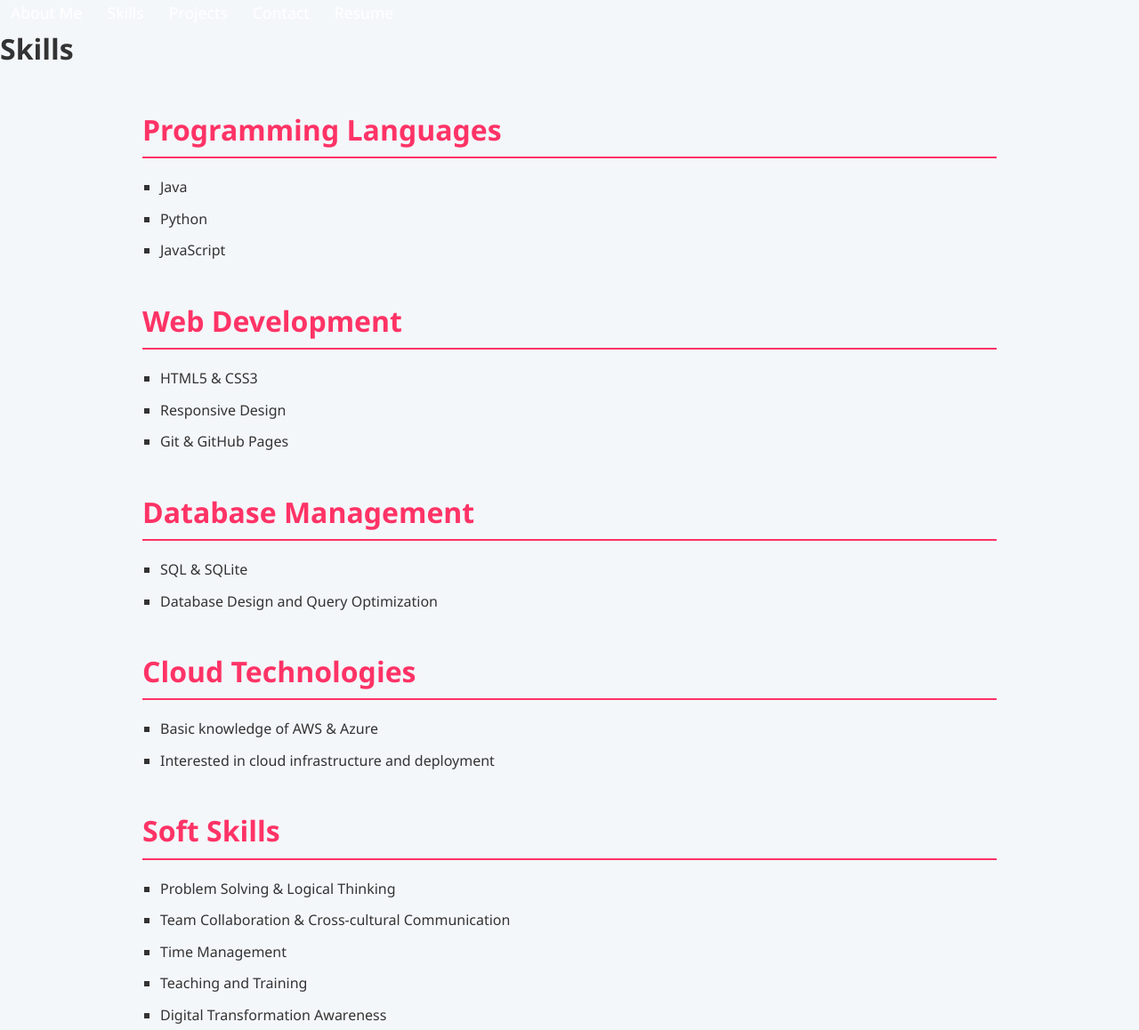
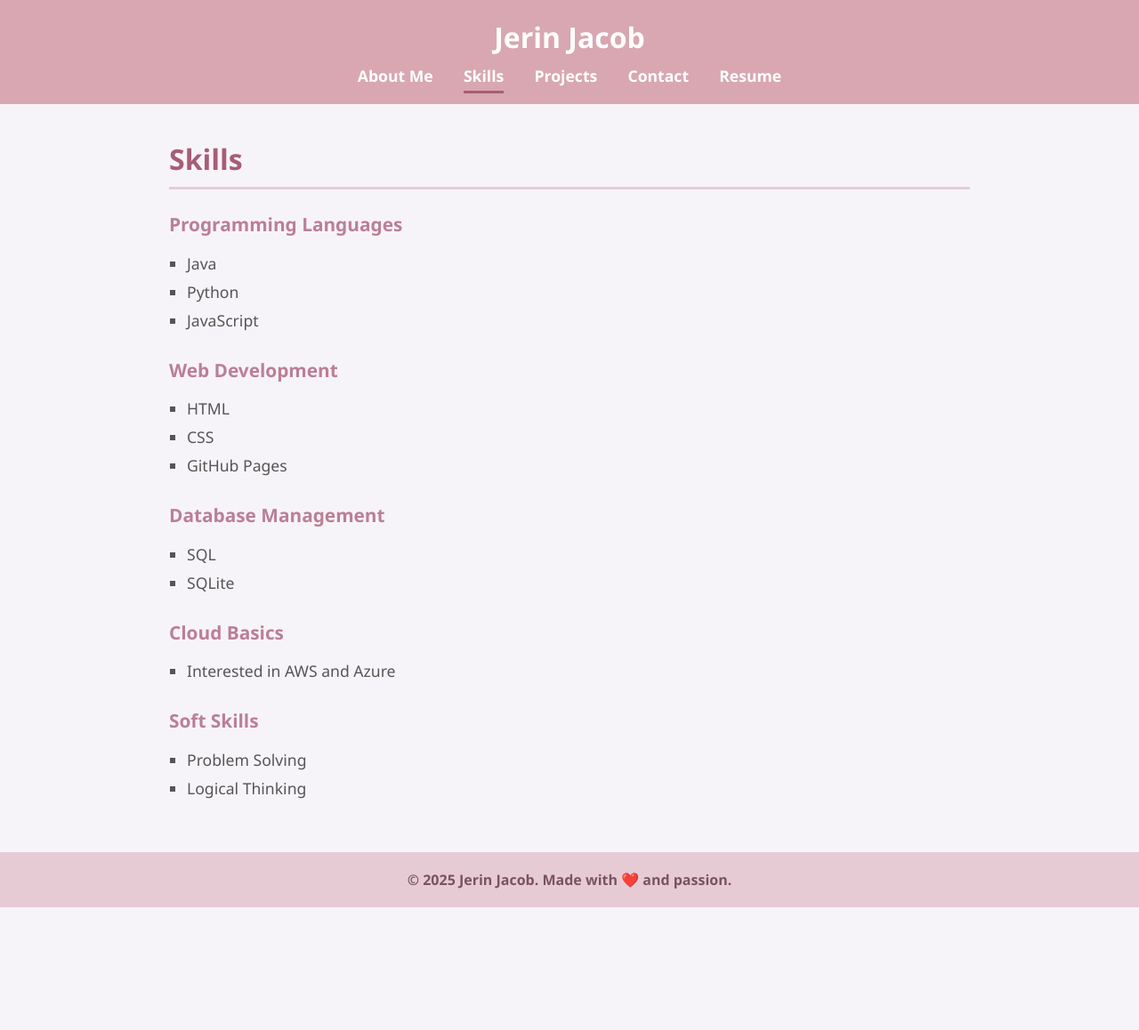
Before and after one commit to JerinEldhose/JerinEldhose.github.io, a plain HTML site: page skills.html in a window 1280 px wide. Shown: the top 1158 px of the page at 89% size. After the commit the page ends 1020 px from the top, so only its background shows below. Drawn offline with Linux system fonts and the light colour scheme.

Commit message:
Update skills.html
Signed-off-by: JerinEldhose <117848953+JerinEldhose@users.noreply.github.com>

```diff
--- a/skills.html
+++ b/skills.html
@@ -4,68 +4,172 @@
   <meta charset="UTF-8" />
   <meta name="viewport" content="width=device-width, initial-scale=1" />
   <title>Jerin Jacob | Skills</title>
-  <link rel="stylesheet" href="style.css" />
+  <style>
+    /* Reset and base styles */
+    body {
+      font-family: 'Poppins', 'Segoe UI', Tahoma, Geneva, Verdana, sans-serif;
+      background: #f7f4f9;
+      color: #333;
+      margin: 0;
+      padding: 0;
+    }
+
+    /* Header styles */
+    header {
+      background: #d8a7b1; /* soft pastel pink */
+      padding: 20px 40px;
+      text-align: center;
+      color: #fff;
+    }
+
+    header h1 {
+      margin: 0;
+      font-weight: 700;
+      font-size: 2rem;
+    }
+
+    /* Navigation styles */
+    nav {
+      margin-top: 10px;
+    }
+
+    nav a {
+      margin: 0 15px;
+      text-decoration: none;
+      color: #fff;
+      font-weight: 600;
+      font-size: 1.1rem;
+      padding-bottom: 5px;
+      transition: border-bottom 0.3s ease;
+    }
+
+    nav a:hover,
+    nav a.active {
+      border-bottom: 3px solid #a85d75;
+    }
+
+    /* Main content styles */
+    main {
+      max-width: 900px;
+      margin: 40px auto;
+      padding: 0 20px;
+    }
+
+    /* Section title */
+    .skills-section h2 {
+      color: #a85d75;
+      font-weight: 700;
+      font-size: 2rem;
+      margin-bottom: 25px;
+      border-bottom: 3px solid #e6cbd5;
+      padding-bottom: 10px;
+    }
+
+    /* Each skill category */
+    .skills-category {
+      margin-bottom: 30px;
+    }
+
+    .skills-category h3 {
+      color: #bb7f94;
+      font-weight: 600;
+      font-size: 1.3rem;
+      margin-bottom: 10px;
+    }
+
+    .skills-category ul {
+      list-style-type: square;
+      padding-left: 20px;
+      color: #555;
+      font-size: 1.1rem;
+    }
+
+    .skills-category ul li {
+      margin-bottom: 8px;
+    }
+
+    /* Footer styles */
+    footer {
+      background: #e6cbd5;
+      text-align: center;
+      padding: 20px;
+      margin-top: 60px;
+      color: #7a535f;
+      font-weight: 600;
+    }
+
+    /* Responsive nav for small screens */
+    @media (max-width: 600px) {
+      nav a {
+        display: block;
+        margin: 8px 0;
+      }
+    }
+  </style>
 </head>
 <body>
+
+<header>
+  <h1>Jerin Jacob</h1>
   <nav>
     <a href="index.html">About Me</a>
-    <a href="skills.html">Skills</a>
+    <a href="skills.html" class="active">Skills</a>
     <a href="project.html">Projects</a>
     <a href="contact.html">Contact</a>
     <a href="abstract.html">Resume</a>
   </nav>
+</header>
 
 <main>
-    <h1>Skills</h1>
+  <section class="skills-section">
+    <h2>Skills</h2>
 
-    <section>
-      <h2>Programming Languages</h2>
+    <div class="skills-category">
+      <h3>Programming Languages</h3>
       <ul>
         <li>Java</li>
         <li>Python</li>
         <li>JavaScript</li>
       </ul>
-    </section>
+    </div>
 
-    <section>
-      <h2>Web Development</h2>
+    <div class="skills-category">
+      <h3>Web Development</h3>
       <ul>
-        <li>HTML5 & CSS3</li>
-        <li>Responsive Design</li>
-        <li>Git & GitHub Pages</li>
+        <li>HTML</li>
+        <li>CSS</li>
+        <li>GitHub Pages</li>
       </ul>
-    </section>
+    </div>
 
-    <section>
-      <h2>Database Management</h2>
+    <div class="skills-category">
+      <h3>Database Management</h3>
       <ul>
-        <li>SQL & SQLite</li>
-        <li>Database Design and Query Optimization</li>
+        <li>SQL</li>
+        <li>SQLite</li>
       </ul>
-    </section>
+    </div>
 
-    <section>
-      <h2>Cloud Technologies</h2>
+    <div class="skills-category">
+      <h3>Cloud Basics</h3>
       <ul>
-        <li>Basic knowledge of AWS & Azure</li>
-        <li>Interested in cloud infrastructure and deployment</li>
+        <li>Interested in AWS and Azure</li>
       </ul>
-    </section>
+    </div>
 
-    <section>
-      <h2>Soft Skills</h2>
+    <div class="skills-category">
+      <h3>Soft Skills</h3>
       <ul>
-        <li>Problem Solving & Logical Thinking</li>
-        <li>Team Collaboration & Cross-cultural Communication</li>
-        <li>Time Management</li>
-        <li>Teaching and Training</li>
-        <li>Digital Transformation Awareness</li>
+        <li>Problem Solving</li>
+        <li>Logical Thinking</li>
       </ul>
+    </div>
   </section>
 </main>
 
 <footer>
   &copy; 2025 Jerin Jacob. Made with ❤️ and passion.
 </footer>
+
 </body>
 </html>
```
Lines whose indentation alone changed are shown as unchanged.
